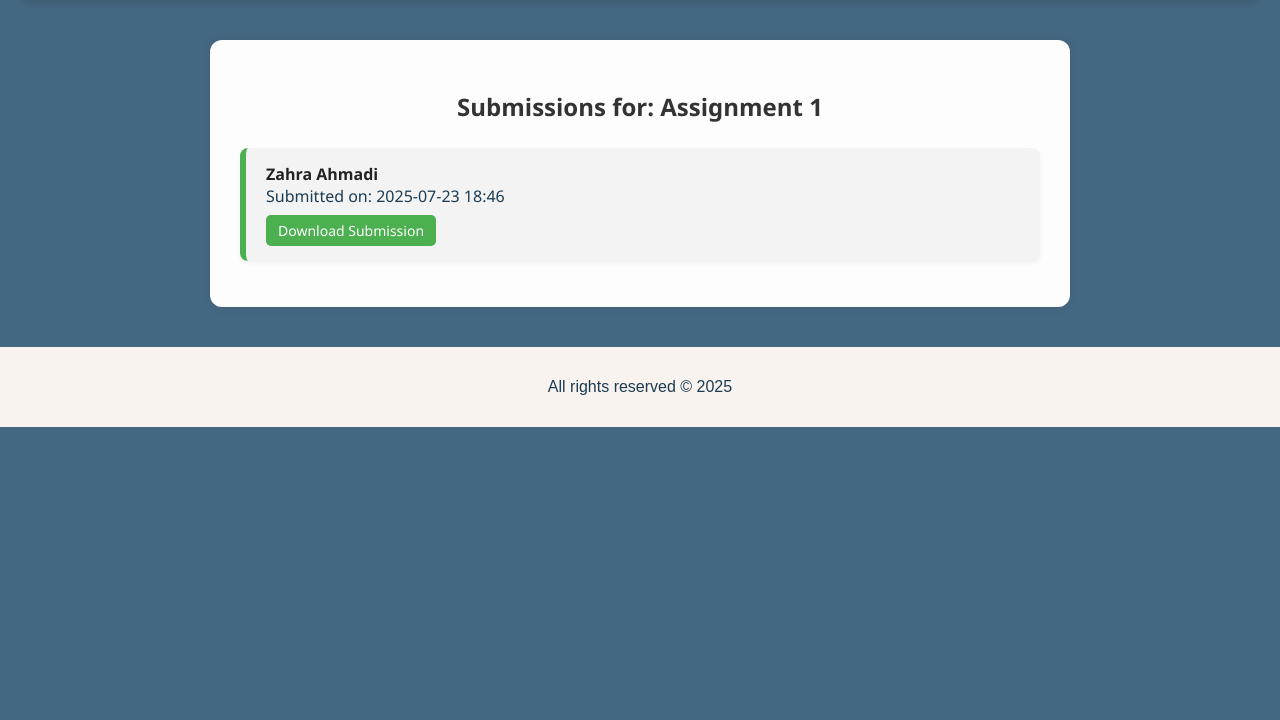
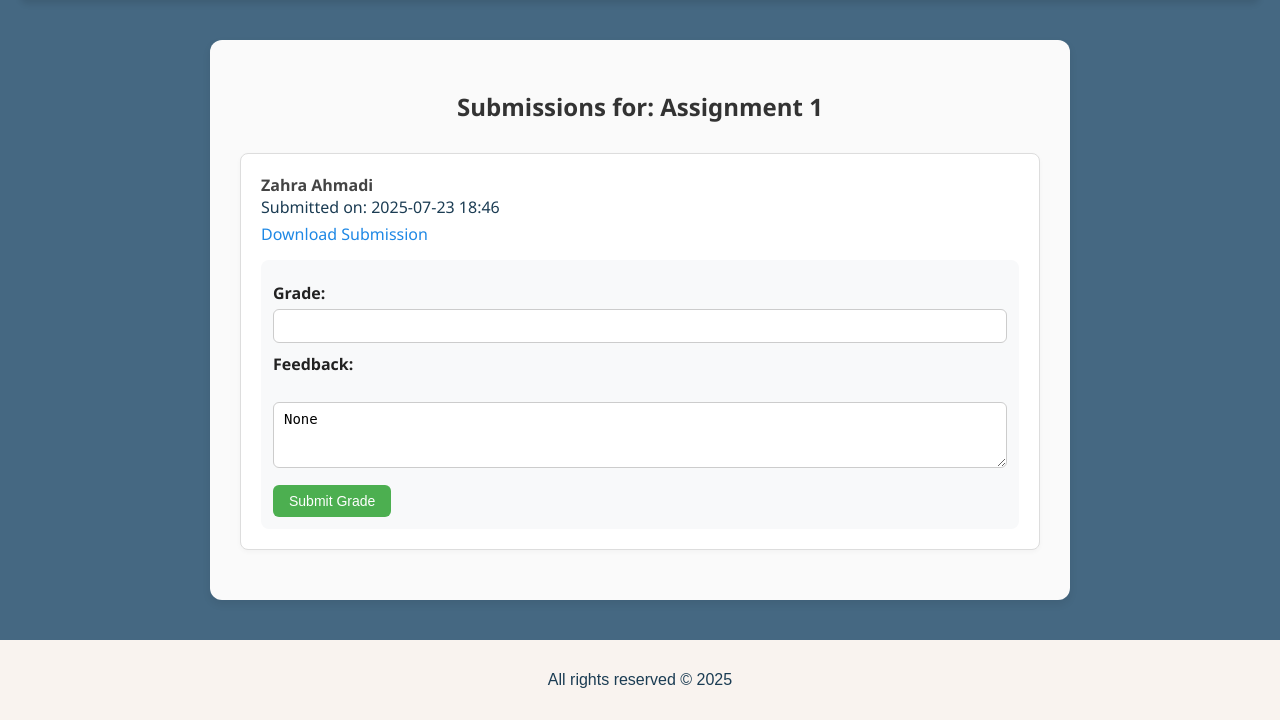
Before and after one commit to Maahhddieh/UniFinalProject, a Django app: page /assignments/1/submissions/ in a window 1280 px wide. Shown: the part 80-800 px from the top of the page. Run offline with Django 4.2, Linux system fonts and the light colour scheme; a user stored in the database is signed in; data comes from the database, SQL or seed files in the repository; both versions use the stored data as it was after the commit.

Commit message:
Assignment/Grading added

```diff
--- a/main/urls.py
+++ b/main/urls.py
@@ -31,4 +31,5 @@ urlpatterns = [
     path('course/<int:course_id>/assignments/', views.student_assignments_view, name='student_course_assignments'),
     path('assignments/<int:assignment_id>/submissions/', views.assignment_submissions_view, name='assignment_submissions'),
     path('course/<int:course_id>/assignments/', views.student_assignments_view, name='student_assignments_view'),
+    path('teacher/assignment/<int:assignment_id>/submissions/', views.assignment_submissions_view, name='assignment_submissions_view'),
 ]
--- a/main/views.py
+++ b/main/views.py
@@ -571,14 +571,31 @@ def student_assignments_view(request, course_id):
         'course': course,
         'assignments': assignments,
         'submitted_assignment_ids': list(submitted_assignment_ids),
+        'submissions': submissions,
         'now': timezone.now()
     })
 
+
+
+@login_required
 def assignment_submissions_view(request, assignment_id):
     assignment = get_object_or_404(Assignment, id=assignment_id)
     submissions = AssignmentSubmission.objects.filter(assignment=assignment)
 
+    if request.method == 'POST':
+        submission_id = request.POST.get('submission_id')
+        grade = request.POST.get('grade')
+        feedback = request.POST.get('feedback')
+
+        submission = get_object_or_404(AssignmentSubmission, id=submission_id)
+        submission.grade = grade
+        submission.feedback = feedback
+        submission.graded = True
+        submission.save()
+
+        return redirect('assignment_submissions_view', assignment_id=assignment.id)
+
     return render(request, 'assignment_submissions.html', {
         'assignment': assignment,
-        'submissions': submissions,
+        'submissions': submissions
     })
--- a/static/css/submission_list.css
+++ b/static/css/submission_list.css
@@ -1,18 +1,17 @@
 .submission-container {
     max-width: 800px;
     margin: 40px auto;
-    background-color: #fdfdfd;
+    background-color: #fafafa;
     padding: 30px;
     border-radius: 12px;
-    box-shadow: 0 0 10px rgba(0,0,0,0.1);
-    font-family: "Segoe UI", sans-serif;
+    box-shadow: 0 4px 8px rgba(0,0,0,0.08);
+    font-family: 'Segoe UI', sans-serif;
 }
 
 .submission-container h2 {
-    margin-bottom: 25px;
+    text-align: center;
     color: #333;
-    text-align: center;
-    font-size: 24px;
+    margin-bottom: 30px;
 }
 
 .submission-container ul {
@@ -21,37 +20,67 @@
 }
 
 .submission-container li {
-    background-color: #f3f3f3;
-    padding: 15px 20px;
-    margin-bottom: 15px;
+    background: #ffffff;
+    border: 1px solid #ddd;
     border-radius: 8px;
-    border-left: 6px solid #4CAF50;
-    box-shadow: 0 2px 5px rgba(0,0,0,0.05);
+    margin-bottom: 20px;
+    padding: 20px;
+    box-shadow: 0 2px 5px rgba(0,0,0,0.03);
 }
 
-.submission-container li strong {
+.submission-container strong {
+    color: #444;
     font-size: 16px;
-    color: #222;
 }
 
 .submission-container a {
     display: inline-block;
-    margin-top: 8px;
-    padding: 6px 12px;
-    background-color: #4CAF50;
-    color: #fff;
-    border-radius: 5px;
+    margin-top: 5px;
+    color: #1e88e5;
     text-decoration: none;
-    font-size: 14px;
-    transition: background-color 0.3s;
 }
 
-.submission-container a:hover {
+.submission-container form {
+    margin-top: 15px;
+    background-color: #f8f9fa;
+    padding: 12px;
+    border-radius: 8px;
+}
+
+.submission-container label {
+    font-weight: bold;
+    display: block;
+    margin-top: 10px;
+    color: #222;
+}
+
+.submission-container input[type="number"],
+.submission-container textarea {
+    width: 100%;
+    padding: 8px 10px;
+    margin-top: 5px;
+    border-radius: 6px;
+    border: 1px solid #ccc;
+    font-size: 14px;
+    box-sizing: border-box;
+}
+
+.submission-container textarea {
+    resize: vertical;
+}
+
+.submission-container button[type="submit"] {
+    margin-top: 12px;
+    background-color: #4CAF50;
+    color: white !important;
+    border: none;
+    padding: 8px 16px;
+    border-radius: 6px;
+    font-size: 14px;
+    cursor: pointer;
+    transition: background-color 0.3s ease;
+}
+
+.submission-container button[type="submit"]:hover {
     background-color: #45a049;
 }
-
-.submission-container p {
-    text-align: center;
-    color: #666;
-    font-style: italic;
-}
--- a/templates/assignment_submissions.html
+++ b/templates/assignment_submissions.html
@@ -15,6 +15,18 @@
                     <strong>{{ submission.student.username }}</strong><br>
                     Submitted on: {{ submission.submitted_at|date:"Y-m-d H:i" }}<br>
                     <a href="{{ submission.submitted_file.url }}" download>Download Submission</a>
+                    <form method="post">
+                        {% csrf_token %}
+                        <input type="hidden" name="submission_id" value="{{ submission.id }}">
+
+                        <label>Grade:</label>
+                        <input type="number" name="grade" min="0" max="100" value="{{ submission.grade|default_if_none:'' }}" required><br>
+
+                        <label>Feedback:</label><br>
+                        <textarea name="feedback" rows="3" cols="40">{{ submission.feedback }}</textarea><br>
+
+                        <button type="submit">Submit Grade</button>
+                    </form>
                 </li>
             {% endfor %}
         </ul>
```
Also changed, not shown: static/css/student_assignment.css (+12 -0 lines), templates/student_assignments.html (+12 -0 lines), db.sqlite3.
